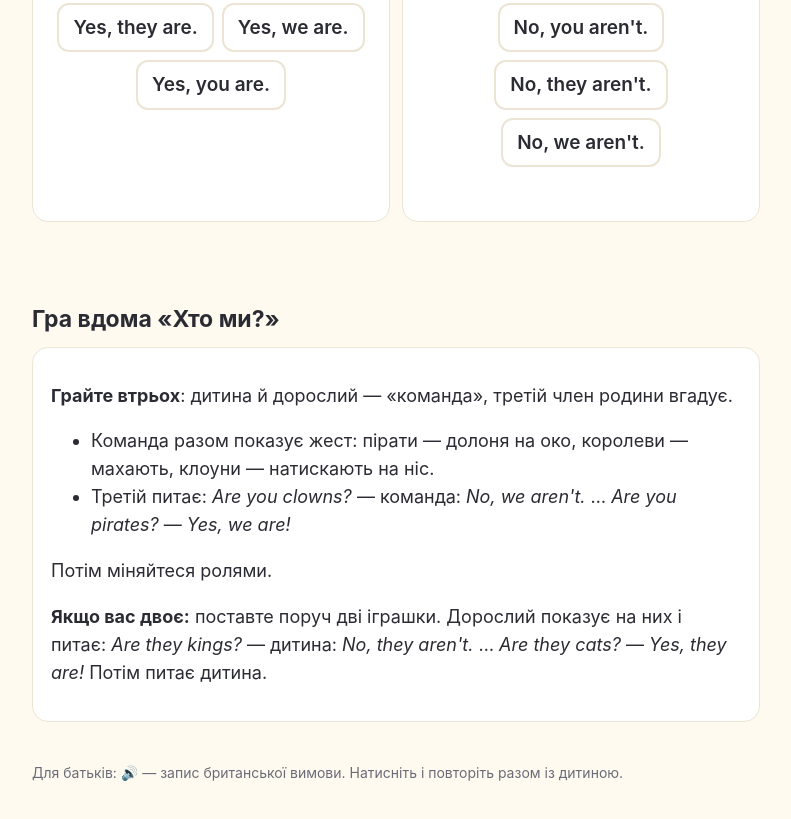
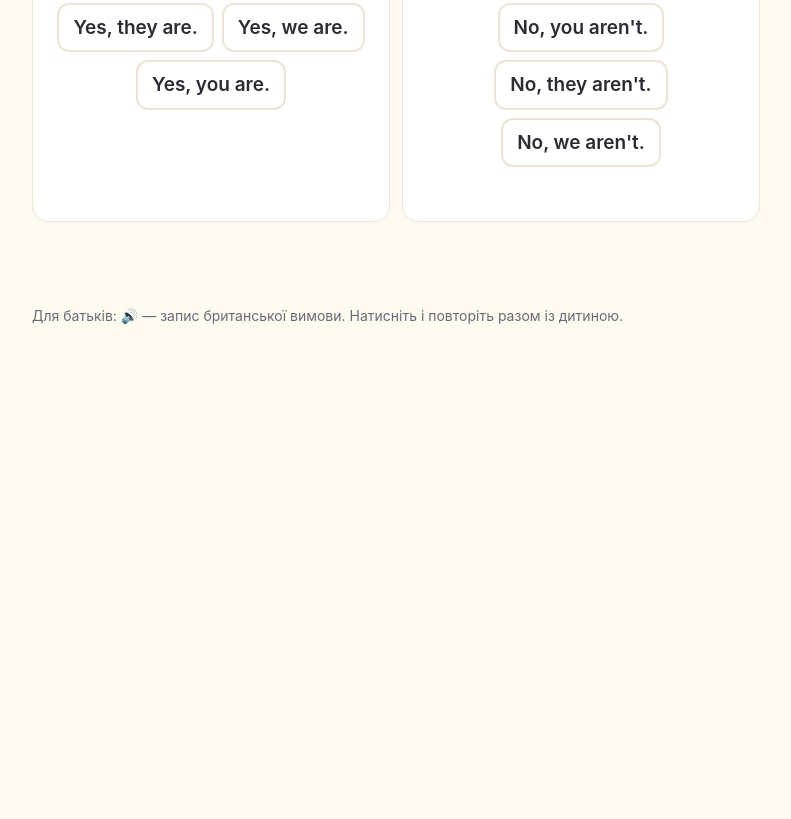
Before and after one commit to english-with-oleksandr/english-with-oleksandr.github.io, a plain HTML site: page are-we-queens/index.html in a window 1280 px wide. Shown: the part 4440-5259 px from the top of the page, without its empty margins (244-1035 px from the left). After the commit the page ends 4822 px from the top, so only its background shows below. Drawn offline with Linux system fonts and the light colour scheme.

Commit message:
are-we-queens: без гри вдома

```diff
--- a/are-we-queens/index.html
+++ b/are-we-queens/index.html
@@ -156,17 +156,6 @@
   <p class="score"></p>
 </div>
 
-<h2>Гра вдома «Хто ми?»</h2>
-<div class="card">
-  <p><b>Грайте втрьох</b>: дитина й дорослий — «команда», третій член родини вгадує.</p>
-  <ul>
-    <li>Команда разом показує жест: пірати — долоня на око, королеви — махають, клоуни — натискають на ніс.</li>
-    <li>Третій питає: <i lang="en">Are you clowns?</i> — команда: <i lang="en">No, we aren't.</i> … <i lang="en">Are you pirates?</i> — <i lang="en">Yes, we are!</i></li>
-  </ul>
-  <p>Потім міняйтеся ролями.</p>
-  <p><b>Якщо вас двоє:</b> поставте поруч дві іграшки. Дорослий показує на них і питає: <i lang="en">Are they kings?</i> — дитина: <i lang="en">No, they aren't.</i> … <i lang="en">Are they cats?</i> — <i lang="en">Yes, they are!</i> Потім питає дитина.</p>
-</div>
-
 <footer>Для батьків: 🔊 — запис британської вимови. Натисніть і повторіть разом із дитиною.</footer>
 </main>
 <script src="../site.js"></script>
```
